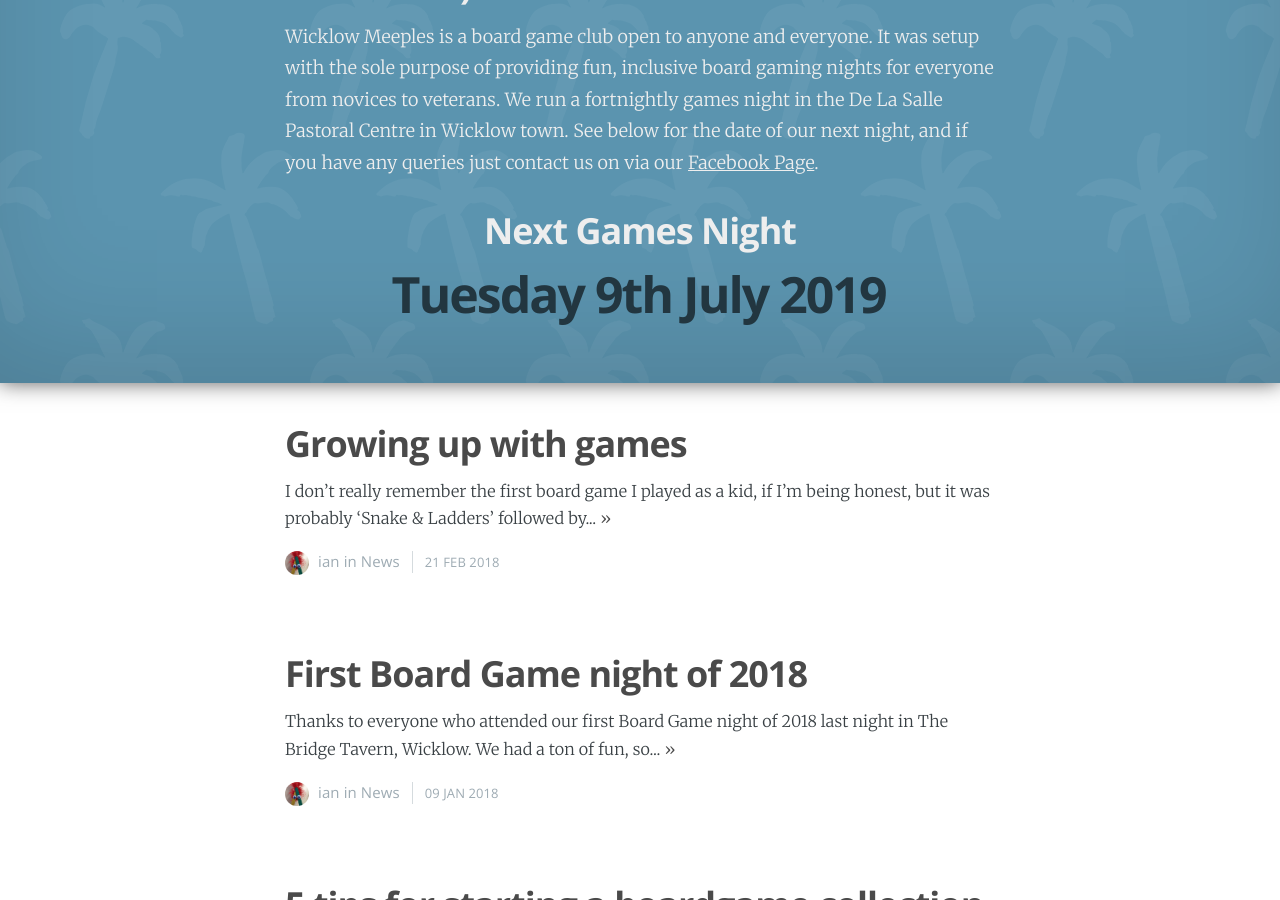
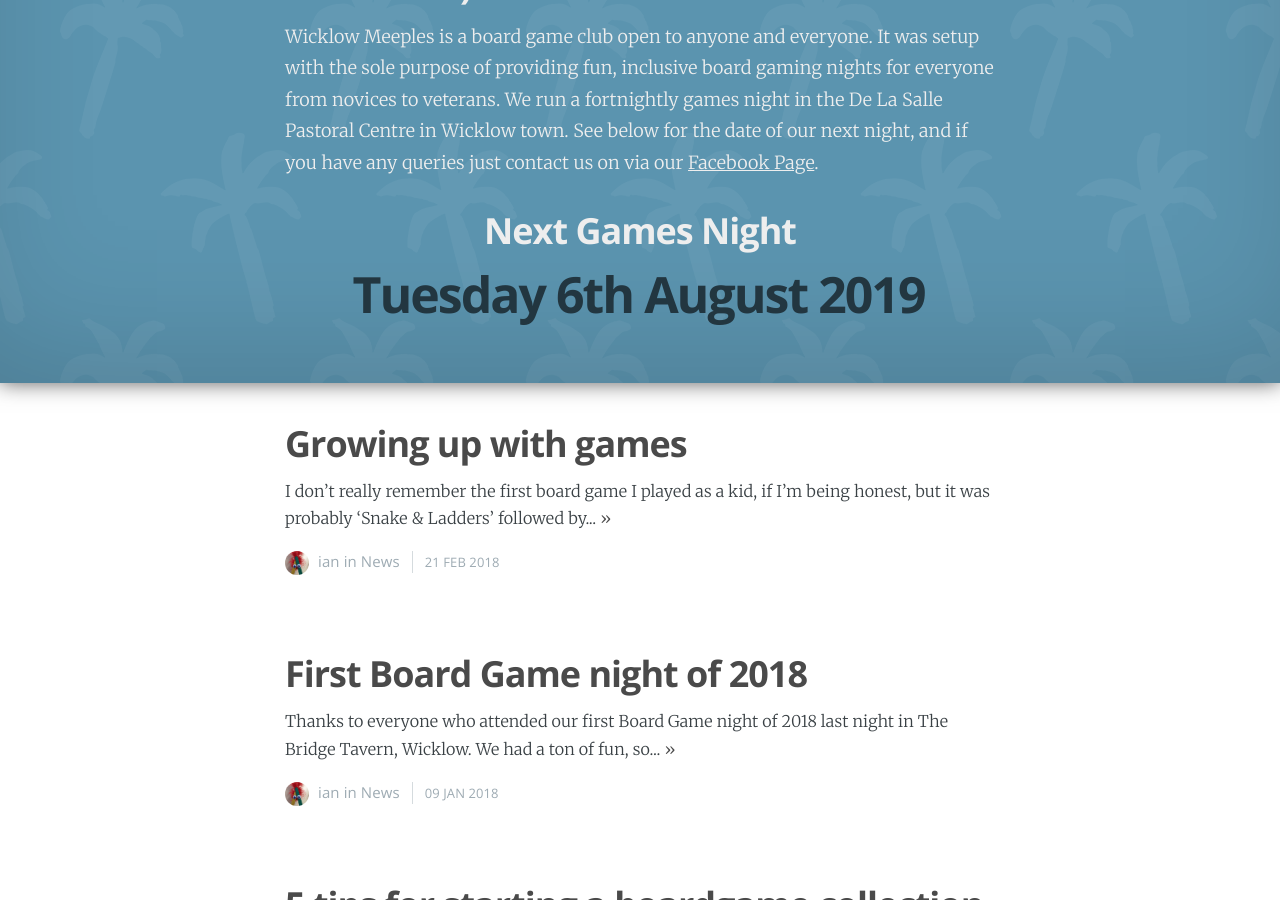
Before and after one commit to owenmcg/owenmcg.github.io, a Jekyll site: the page built from index.html, in a window 1280 px wide and 900 px high, scrolled down 1002 px. Built offline with Jekyll 4.4.1, drawn with Linux system fonts in a browser that asks for light colours; nearby versions of some CDN libraries; the list of posts is cut into pages by our own code.

Commit message:
Update index.html

```diff
--- a/index.html
+++ b/index.html
@@ -37,7 +37,7 @@
         <p class="post-excerpt">Wicklow Meeples is a board game club open to anyone and everyone. It was setup with the sole purpose of providing fun, inclusive board gaming nights for everyone from novices to veterans. We run a fortnightly games night in the De La Salle Pastoral Centre in Wicklow town. See below for the date of our next night, and if you have any queries just contact us on via our <a href="https://www.facebook.com/wicklowmeeples/">Facebook Page</a>.
         </p>
         <h2 class="center">Next Games Night</h2>
-        <h1 class="center">Tuesday 9th July 2019</h1>
+        <h1 class="center">Tuesday 6th August 2019</h1>
     </div>
 </div>
 <main id="content" class="content" role="main">
```
